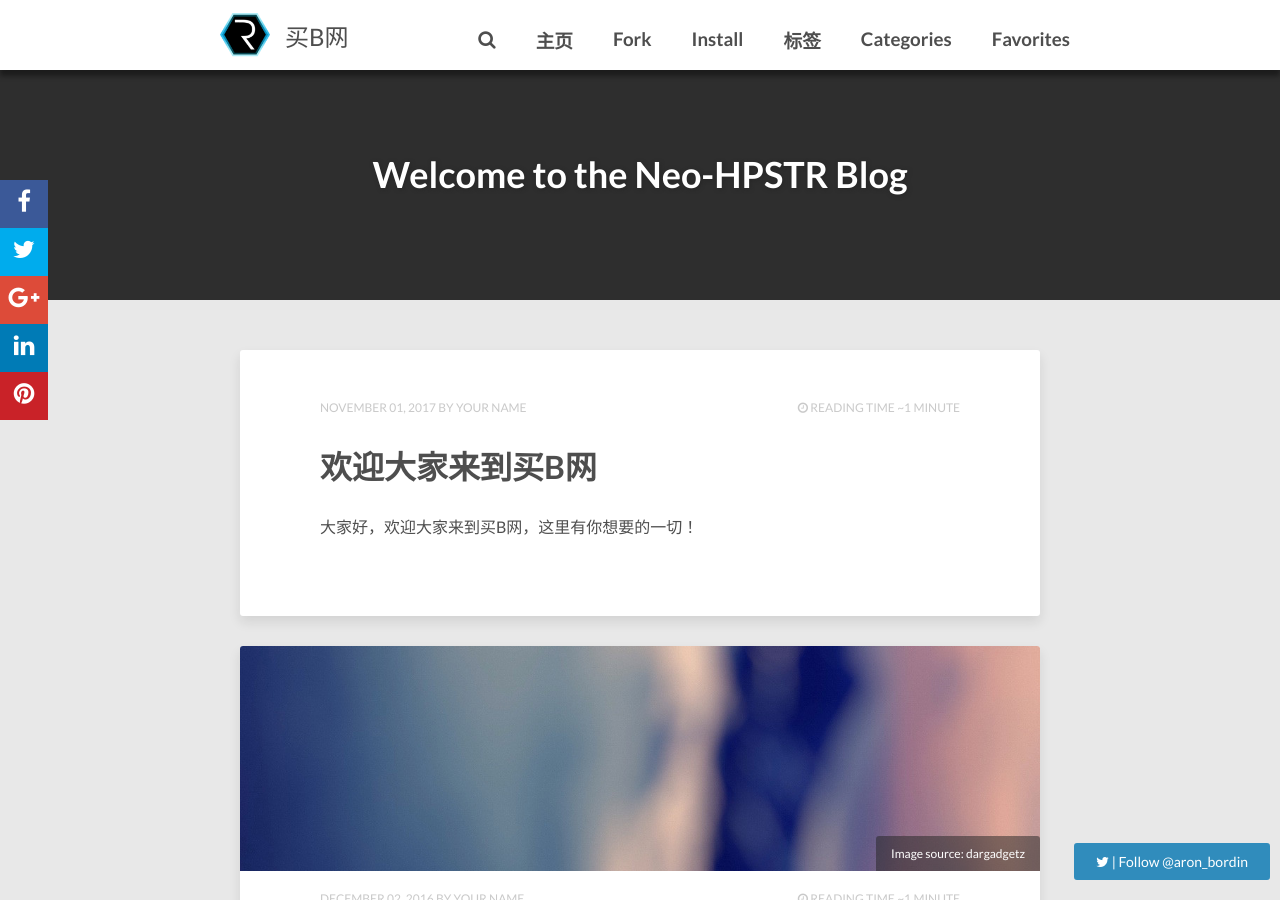
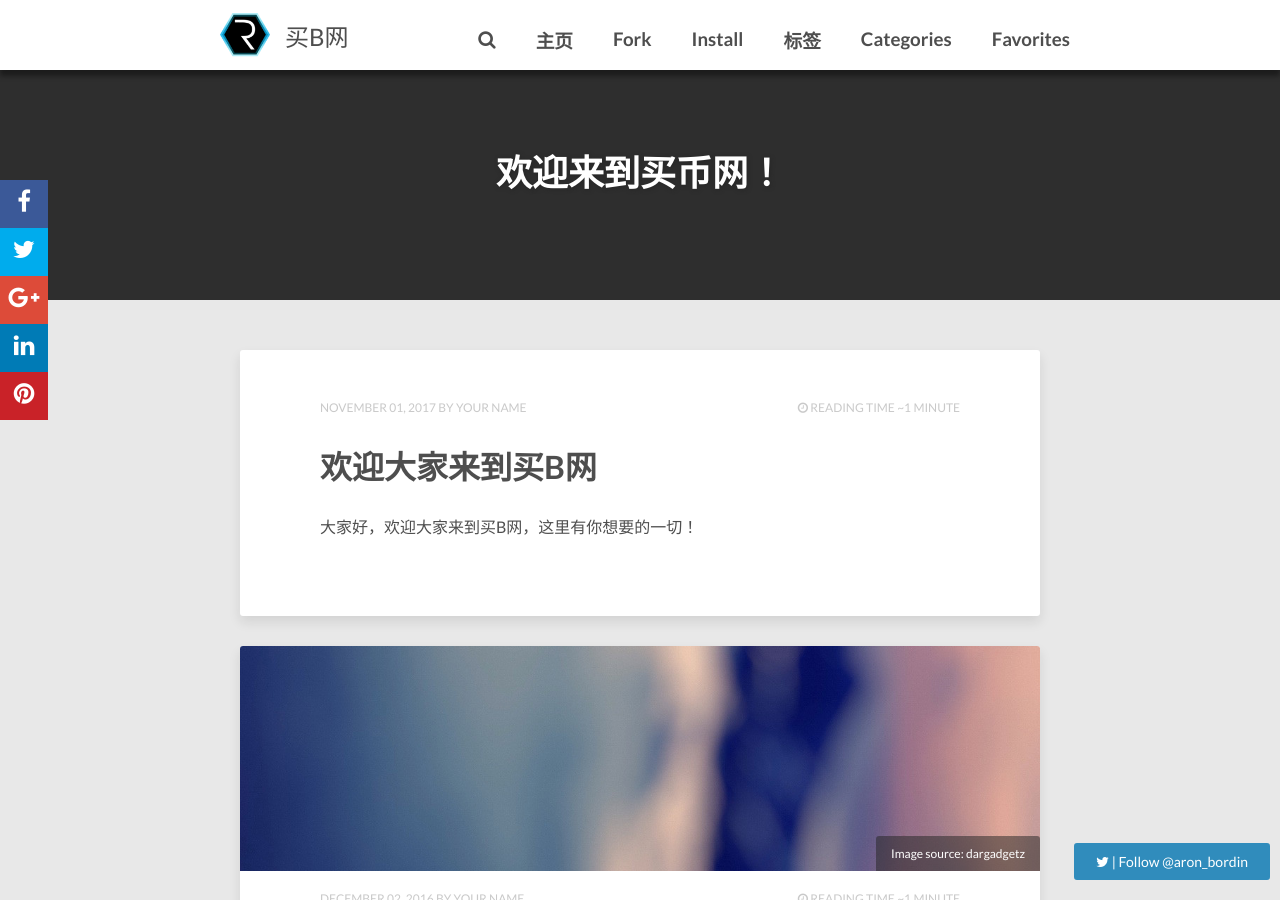
Before and after one commit to lijx127/buy13, a Jekyll site: the page built from index.html, in a window 1280 px wide and 900 px high. Built offline with Jekyll 4.4.1, drawn with Linux system fonts in a browser that asks for light colours; nearby versions of some CDN libraries; the list of posts is cut into pages by our own code; comment, search, counter and statistics services are not loaded.

Commit message:
Update index.html

```diff
--- a/index.html
+++ b/index.html
@@ -1,8 +1,8 @@
 ---
 layout: home
-title: "Welcome to the Neo-HPSTR Blog"
-description: "Describe this nonsense."
-tags: [Jekyll, theme, themes, responsive, blog, modern]
+title: "欢迎来到买币网！"
+description: "买币网、比特币、莱特币、以太坊、TKC"
+tags: [买币网, 比特币, 莱特币, 以太坊, TKC]
 comments: false
 ---
 
```
